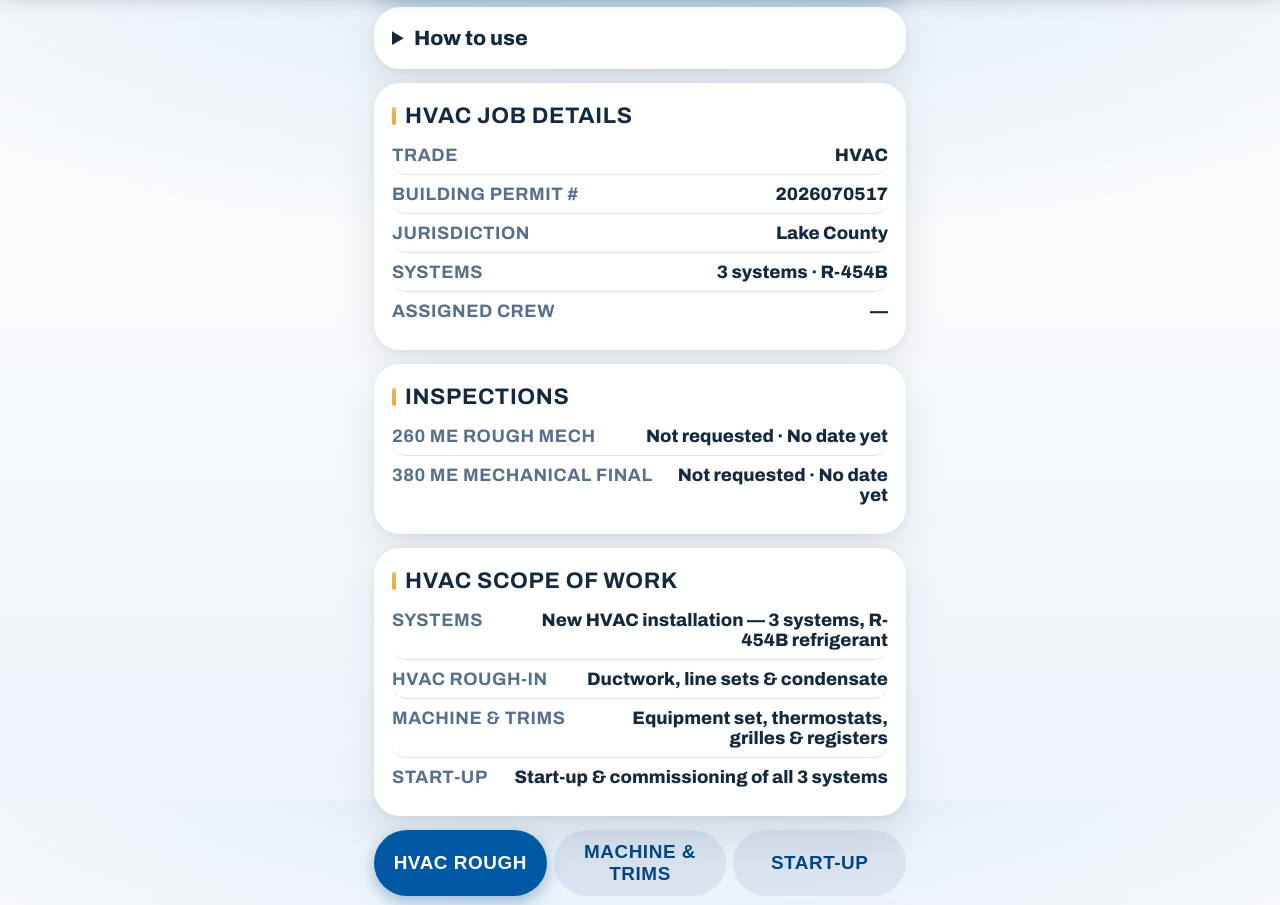
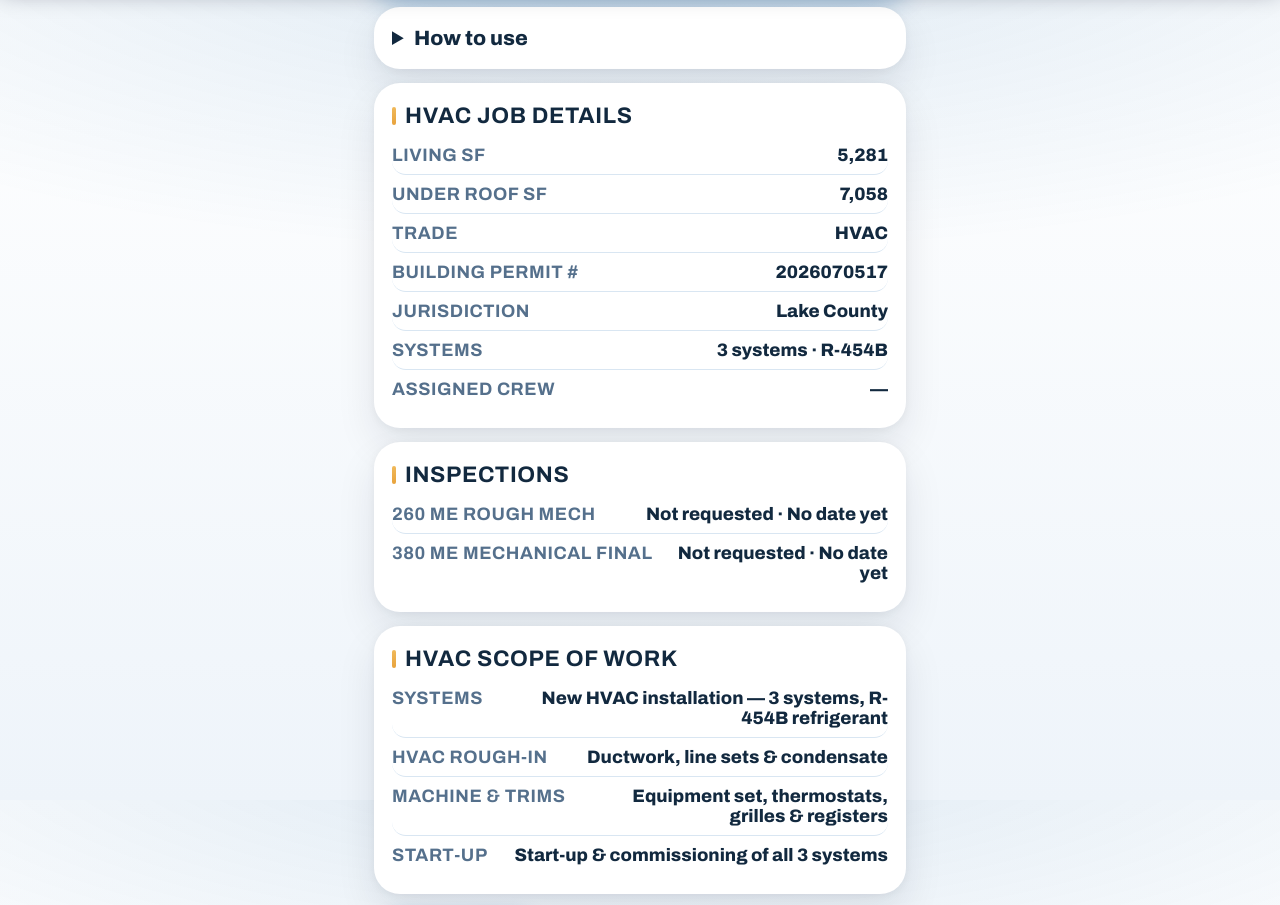
Before and after one commit to Sharmaelechvac/sharmatrack-logan, a plain HTML site: page lot-69/index.html in a window 1280 px wide. Shown: the part 800-1705 px from the top of the page. Drawn offline with Linux system fonts and the light colour scheme; no server answers.

Commit message:
Square footage: Lot 69 job details + home card show Living SF 5,281 + Under Roof SF 7,058 (Lake County permit record)

```diff
--- a/lot-69/index.html
+++ b/lot-69/index.html
@@ -58,6 +58,8 @@
   <div class="section jobmeta">
     <h2>HVAC job details</h2>
     <dl class="jm-rows">
+      <div><dt>Living SF</dt><dd>5,281</dd></div>
+      <div><dt>Under Roof SF</dt><dd>7,058</dd></div>
       <div><dt>Trade</dt><dd>HVAC</dd></div>
       <div><dt>Building Permit #</dt><dd>2026070517</dd></div>
       <div><dt>Jurisdiction</dt><dd>Lake County</dd></div>
```
Also changed, not shown: index.html (+1 -1 lines).
